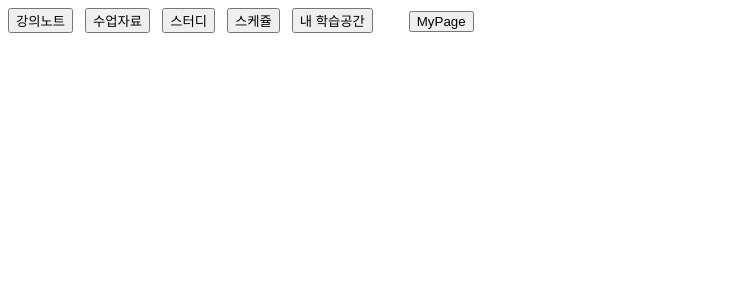
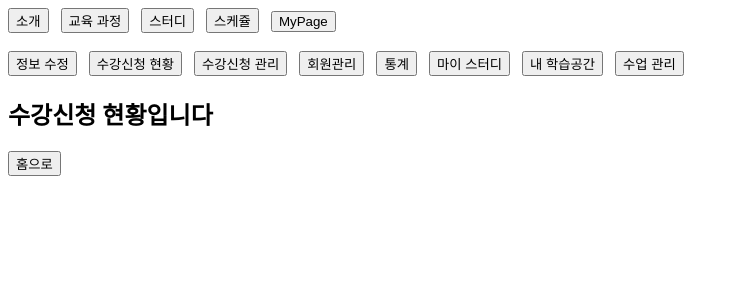
Before and after one commit to songcho99/final_front, a React (Create React App) app: page /signup in a window 1280 px wide. Shown: the top 300 px of the page, without its empty margins (0-739 px from the left). Built offline with nearby package versions, Linux system fonts and the light colour scheme.

Commit message:
뼈대 수정

```diff
--- /dev/null
+++ b/src/Admin/memberlist.js
@@ -0,0 +1,18 @@
+import React,{Component} from'react';
+import MyPageMenu from '../MyPage/mypagemenu';
+import {Link} from 'react-router-dom';
+class MemberList extends Component{
+    render(){
+        return(
+            <div>
+                <MyPageMenu/>
+                <h2>회원관리 페이지입니다!</h2>
+
+                <Link to="/">
+                    <button>홈으로</button>
+                </Link>
+            </div>
+        )
+    }
+}
+export default MemberList;
--- /dev/null
+++ b/src/Manager/signupmanage.js
@@ -0,0 +1,20 @@
+import React,{Component} from'react';
+import MyPageMenu from '../MyPage/mypagemenu';
+import {Link} from 'react-router-dom';
+
+class SignUpManage extends Component{
+    render(){
+        return(
+            <div>
+                <br></br>
+                <MyPageMenu/>
+                <h2>수강신청 관리 페이지입니다</h2>
+
+                <Link to="/">
+                    <button>홈으로</button>
+                </Link>
+            </div>
+        )
+    }
+}
+export default SignUpManage;
--- a/src/MyPage/mypagemenu.js
+++ b/src/MyPage/mypagemenu.js
@@ -8,9 +8,33 @@ class MyPageMenu extends Component{
                 <Link to="/mypageupdate">
                     <button>정보 수정</button>
                 </Link> &nbsp;&nbsp;
+                {/* 일반 회원만 */}
+                <Link to="/signup">
+                    <button>수강신청 현황</button>
+                </Link>  &nbsp;&nbsp;
+
+                {/* 매니저만 */}
+                <Link to="/signupmanage">
+                    <button>수강신청 관리</button>
+                </Link> &nbsp;&nbsp;
+                {/* 관리자만 */}
+                <Link to="/memberlist">
+                    <button>회원관리</button>
+                </Link> &nbsp;&nbsp;
+                <Link to="/graph">
+                    <button>통계</button>
+                </Link> &nbsp;&nbsp;
+                {/* 수강생만 */}
                 <Link to="/mystudymain">
                     <button>마이 스터디</button>
-                </Link>
+                </Link> &nbsp;&nbsp;
+                <Link to="/myclass">
+                <button type="button">내 학습공간</button>
+                </Link> &nbsp;&nbsp;
+                 {/*강사만 */}
+                 <Link to="">
+                     <button>수업 관리</button>
+                 </Link>
             </div>
         )
     }
--- /dev/null
+++ b/src/NonMember/signup.js
@@ -0,0 +1,22 @@
+import React,{Component} from'react';
+import MyPageMenu from '../MyPage/mypagemenu';
+import {Link} from 'react-router-dom';
+
+
+class SignUp extends Component{
+    render(){
+        return(
+            <div>
+                <br></br>
+                <MyPageMenu/>
+                <h2>수강신청 현황입니다</h2>
+
+                <Link to="/">
+                    <button>홈으로</button>
+                </Link>
+
+            </div>
+        )
+    }
+}
+export default SignUp;
--- a/src/index.js
+++ b/src/index.js
@@ -1,11 +1,12 @@
 import React from 'react';
 import ReactDOM from 'react-dom';
 import Menu from './main/menu';
+import Main from './main/main';
 import * as serviceWorker from './serviceWorker';
 
 ReactDOM.render(
   <React.StrictMode>
-    <Menu/>
+    <Main/>
   </React.StrictMode>,
   document.getElementById('root')
 );
--- /dev/null
+++ b/src/main/curriculum.js
@@ -0,0 +1,18 @@
+import React,{Component} from'react';
+import {Link} from 'react-router-dom';
+
+
+class curriculum extends Component{
+    render(){
+        return(
+            <div>
+                <h2>교육과정 소개 페이지입니다!</h2>
+
+                <Link to="/">
+                    <button>메인으로</button>
+                </Link>
+            </div>
+        )
+    }
+}
+export default curriculum;
--- /dev/null
+++ b/src/main/introduce.js
@@ -0,0 +1,17 @@
+import React,{Component} from'react';
+import {Link} from 'react-router-dom';
+
+class Introduce extends Component{
+    render(){
+        return(
+            <div>
+                <h2>아카데미 소개 글입니다!</h2>
+
+                <Link to="/">
+                    <button>메인으로</button>
+                </Link>
+            </div>
+        )
+    }
+}
+export default Introduce;
--- a/src/main/main.js
+++ b/src/main/main.js
@@ -1,37 +1,78 @@
 import React,{Component} from'react';
-import {Link} from 'react-router-dom';
+import {Route,BrowserRouter} from'react-router-dom';
+import ClassNote from '../ClassNote/classnote';
+
+
+import ClassData from '../ClassData/classdata';
+import WriteData from '../ClassData/writedata';
+import DataDetail from '../ClassData/datadetail';
+import UpdateData from '../ClassData/updatedata';
+
+import StudyList from '../Study/studylist';
+import AddStudy from '../Study/addstudy';
+import StudyDetail from '../Study/studydetail';
+import MyStudy from '../MyPage/mystudymain';
+import MyStudyTeam from '../MyPage/mystudyteam';
+
+
+import Schedule from'../Schedule/schedule';
+
+import MyClass from '../MyClass/myclass';
+
+import Menu from './menu';
+import MainInfo from './maininfo';
+import Introduce from './introduce';
+import Curriculum from './curriculum';
+import MyPageUpdate from '../MyPage/mypageupdate';
+import SignUpManage from '../Manager/signupmanage';
+import SignUp from '../NonMember/signup';
+import MemberList from '../Admin/memberlist';
+
+
+
+
 
 class main extends Component{
     render(){
         return(
+            <div>
+                <BrowserRouter>
+                        <Menu/>
+                        {/* 홈으로 */}
+                        <Route exact path="/" component={MainInfo}/>
+                        {/* 메인 관련 메뉴 */}
+                        <Route path="/introduce" component={Introduce}/>
+                        <Route path="/curriculum" component={Curriculum}/>
+                        {/* 강의노트 */}
+                        <Route path="/classnote" component={ClassNote}/>
+                        {/* 수업자료 */}
+                        <Route path="/classdata" component={ClassData}/>
+                        {/*스터디 */}
+                        <Route path="/studylist" component={StudyList}/>
+                        {/* 스케줄 */}
+                        <Route path="/schedule" component={Schedule}/>
+                        {/* 내 학습공간 */}
+                        <Route path="/myclass" component={MyClass}/>
+                        {/* 수업자료 관련 기능 */}
+                        <Route path="/writedata" component={WriteData}/>
+                        <Route path="/datadetail" component={DataDetail}/>
+                        <Route path="/updatedata" component={UpdateData}/>
 
-                <div>
+                        {/* 스터디 관련 기능 */}
+                        <Route path="/addstudy" component={AddStudy}/>
+                        <Route path="/studydetail" component={StudyDetail}/>
+                        <Route path="/mystudymain" component={MyStudy}/>
+                        <Route path="/mystudyteam" component={MyStudyTeam}/>
 
-                <div>
-                <header>
+                        {/* 마이 페이지 관련 기능 */}
+                        <Route path="/mypageupdate" component={MyPageUpdate}/>
+                        <Route path="/signupmanage" component={SignUpManage}/>
+                        <Route path="/signup" component={SignUp}/>
+                        <Route path="/memberlist" component={MemberList}/>
+                </BrowserRouter>
 
-                    <Link to="/classnote">
-                <button type="button">강의노트</button>
-                </Link> &nbsp;&nbsp;
-                <Link to="/classdata">
-                <button type="button">수업자료</button>
-                </Link> &nbsp;&nbsp;
-                <Link to="/studylist">
-                    <button type="button">스터디</button>
-                </Link> &nbsp;&nbsp;
-                <Link to="/schedule">
-                <button type="button">스케쥴</button>
-                </Link> &nbsp;&nbsp;
-                <Link to="/myclass">
-                <button type="button">내 학습공간</button>
-                </Link> &nbsp;&nbsp;&nbsp;&nbsp;&nbsp;&nbsp;&nbsp;&nbsp;
-                <Link to="/mypageupdate">
-                    <button>MyPage</button>
-                </Link>
-                </header>
-                </div>
 
-                    </div>
+            </div>
         )
     }
 }
--- a/src/main/menu.js
+++ b/src/main/menu.js
@@ -1,64 +1,39 @@
 import React,{Component} from'react';
-import {Route,BrowserRouter} from'react-router-dom';
-import ClassNote from '../ClassNote/classnote';
-
-
-import ClassData from '../ClassData/classdata';
-import WriteData from '../ClassData/writedata';
-import DataDetail from '../ClassData/datadetail';
-import UpdateData from '../ClassData/updatedata';
-
-import StudyList from '../Study/studylist';
-import AddStudy from '../Study/addstudy';
-import StudyDetail from '../Study/studydetail';
-import MyStudy from '../MyPage/mystudymain';
-import MyStudyTeam from '../MyPage/mystudyteam';
-
-
-import Schedule from'../Schedule/schedule';
-
-import MyClass from '../MyClass/myclass';
-
-import Main from './main';
-import MainInfo from './maininfo';
-import MyPageUpdate from '../MyPage/mypageupdate';
-
-
-
+import {Link} from 'react-router-dom';
 
 class menu extends Component{
     render(){
         return(
-            <div>
-                <BrowserRouter>
-                        <Main/>
-                        {/* 홈으로 */}
-                        <Route exact path="/" component={MainInfo}/>
-                        {/* 강의노트 */}
-                        <Route path="/classnote" component={ClassNote}/>
-                        {/* 수업자료 */}
-                        <Route path="/classdata" component={ClassData}/>
-                        {/*스터디 */}
-                        <Route path="/studylist" component={StudyList}/>
-                        {/* 스케줄 */}
-                        <Route path="/schedule" component={Schedule}/>
-                        {/* 내 학습공간 */}
-                        <Route path="/myclass" component={MyClass}/>
-                        {/* 수업자료 관련 기능 */}
-                        <Route path="/writedata" component={WriteData}/>
-                        <Route path="/datadetail" component={DataDetail}/>
-                        <Route path="/updatedata" component={UpdateData}/>
 
-                        {/* 스터디 관련 기능 */}
-                        <Route path="/addstudy" component={AddStudy}/>
-                        <Route path="/studydetail" component={StudyDetail}/>
-                        <Route path="/mystudymain" component={MyStudy}/>
-                        <Route path="/mystudyteam" component={MyStudyTeam}/>
+                <div>
 
-                        {/* 마이 페이지 관련 기능 */}
-                        <Route path="/mypageupdate" component={MyPageUpdate}/>
-                </BrowserRouter>
+                <div>
+                <header>
 
+                    {/* <Link to="/classnote">
+                <button type="button">강의노트</button>
+                </Link> &nbsp;&nbsp;
+                <Link to="/classdata">
+                <button type="button">수업자료</button>
+                </Link> &nbsp;&nbsp; */}
+
+                <Link to="/introduce">
+                <button type="button">소개</button>
+                </Link> &nbsp;&nbsp;
+                <Link to="/curriculum">
+                <button type="button">교육 과정</button>
+                </Link> &nbsp;&nbsp;
+                <Link to="/studylist">
+                    <button type="button">스터디</button>
+                </Link> &nbsp;&nbsp;
+                <Link to="/schedule">
+                <button type="button">스케쥴</button>
+                </Link> &nbsp;&nbsp;
+                <Link to="/mypageupdate">
+                    <button>MyPage</button>
+                </Link>
+                </header>
+                </div>
 
             </div>
         )
```
